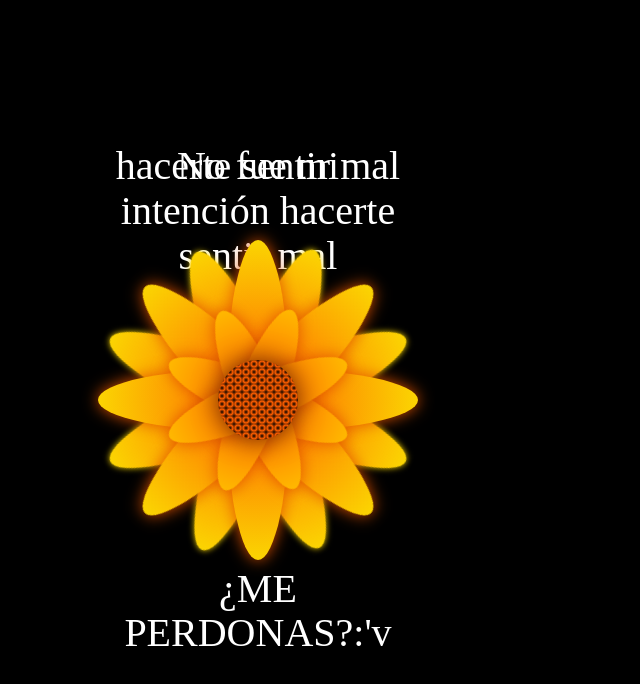
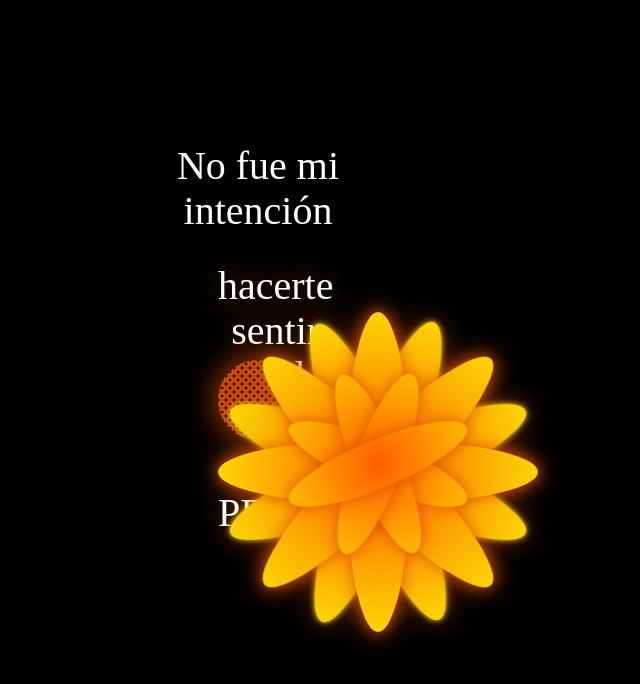
Before and after one commit to jimmy181818181818/calaverita-, a plain HTML site: page docs/index.html in a window 1280 px wide. Shown: the whole page, without its empty margins (382-1022 px from the left). Drawn offline with Linux system fonts and the light colour scheme.

Commit message:
Update index.html

```diff
--- a/docs/index.html
+++ b/docs/index.html
@@ -11,7 +11,8 @@
 <body>
 
 <div class="flower">
-    <div class="text-above">No fue mi intención hacerte sentir mal</div>
+    <div class="text-above">No fue mi intención</div>
+    <div class="mid">
     <div class="text-above">hacerte sentir mal</div>
     <div class="mid">
     </div>
```
